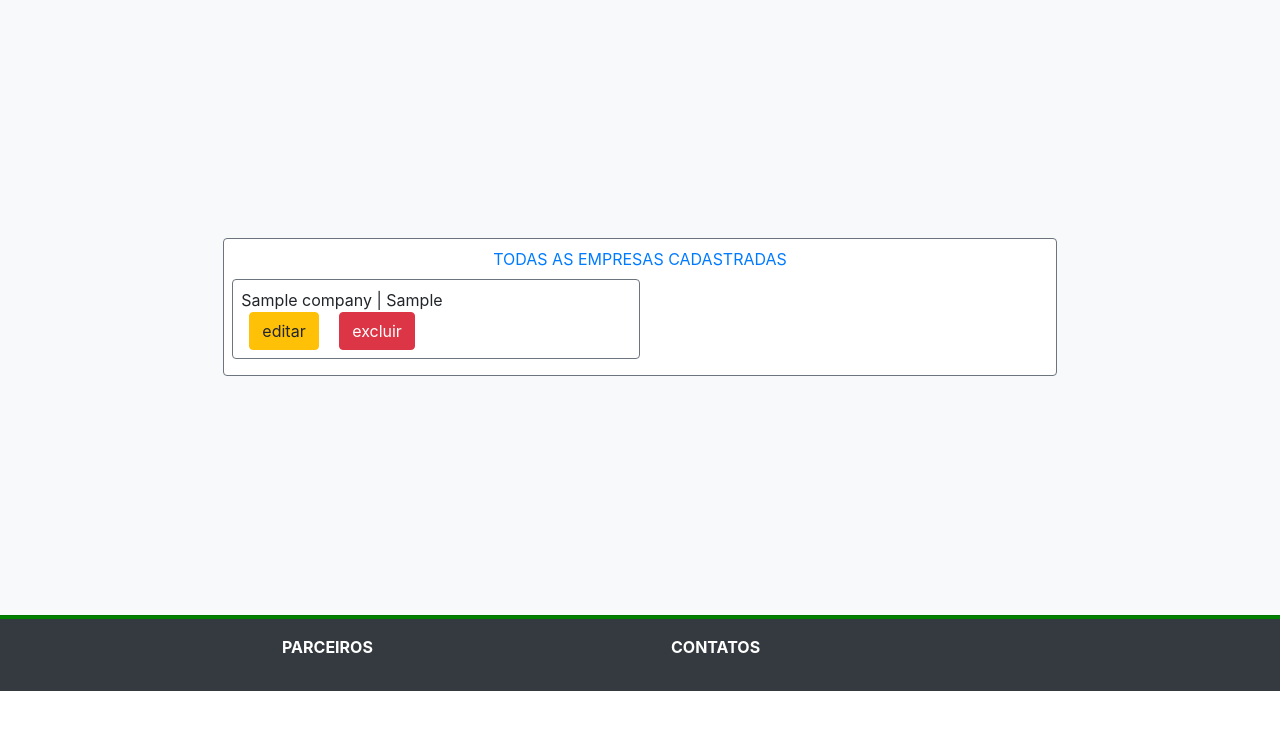
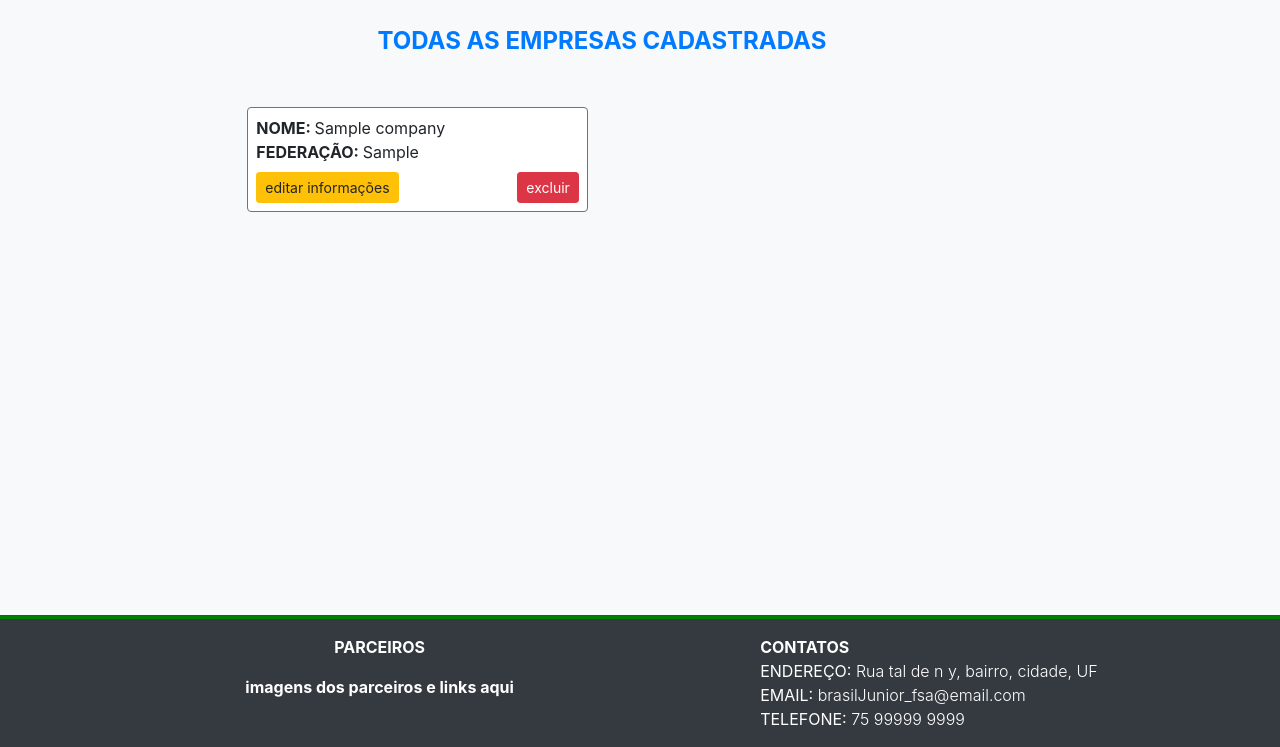
Before and after one commit to AndersonCorreia/EcompJr-Treinamento2019.2, a PHP site: page /views/admin/company/index.php in a window 1280 px wide. Shown: the part 97-844 px from the top of the page. Before the commit the page ends 788 px from the top, so only its background shows below. Run offline with PHP 8.4, Linux system fonts and the light colour scheme; the visitor is signed in with stand-in values (Sample User, id 1); tables that the repository leaves empty hold one stand-in row (values such as "Sample post"); grey boxes are pictures that could not be loaded.

Commit message:
finalizando projeto

```diff
--- a/Treinamento 2019.2/controllers/CompanyController.php
+++ b/Treinamento 2019.2/controllers/CompanyController.php
@@ -45,6 +45,7 @@ class CompanyController{
 
         $DB = Connection::getConnection();
         $query="DELETE FROM companys WHERE id=$id";
+        unset($_SESSION['company']);
         $result = $DB->query($query);
         $DB->commit();
         header("Location: /views/admin/company/index.php", true);
--- a/Treinamento 2019.2/views/_includes/bottom.php
+++ b/Treinamento 2019.2/views/_includes/bottom.php
@@ -1,11 +1,17 @@
 </div>
 <hr class="m-0 p-0 col-12" color="green" style="height: 0.2em;">
 <div class="col-12 bg-dark font-weight-bold row m-0 text-white text-center">
-    <div class="col-md-6 col-12 m-0 p-3">
+    <div class="col-md-7 col-12 m-0 p-3">
         <p class="col-12"> PARCEIROS </p>
+        imagens dos parceiros e links aqui
     </div>
-    <div class="col-md-6 col-12 m-0 p-3 text-left">
-        <p class="col-12"> CONTATOS </p>
+    <div class="col-md-5 col-12 m-0 p-3 text-left">
+        <p class="col-12 m-0 p-0"> CONTATOS </p>
+        <div class="font-weight-light">
+            <span> <b>ENDEREÇO:</b> Rua tal de n y, bairro, cidade, UF</span><br>
+            <span> <b>EMAIL:</b> brasilJunior_fsa@email.com</span><br>
+            <b>TELEFONE:</b> <thel>75 99999 9999</thel><br>
+        </div>
     </div>
 </div>
 <script src="https://code.jquery.com/jquery-3.3.1.slim.min.js" integrity="sha384-q8i/X+965DzO0rT7abK41JStQIAqVgRVzpbzo5smXKp4YfRvH+8abtTE1Pi6jizo" crossorigin="anonymous"></script>
--- a/Treinamento 2019.2/views/_includes/top.php
+++ b/Treinamento 2019.2/views/_includes/top.php
@@ -10,7 +10,9 @@
 <body >
 <div class="container-fluid row m-0 p-0 bg-white" style="height: 12vh;" >
     <div class="col-4 pl-5 p-1 m-0" style="height: 95%;">
-        <img src="https://www.brasiljunior.org.br/static/logo-brasil-junior.png" style="height: 100%;" alt="logo da brasil junior" >
+        <a href="/">
+            <img src="https://www.brasiljunior.org.br/static/logo-brasil-junior.png" style="height: 100%;" alt="logo da brasil junior" >
+        </a>
     </div>
     <div class="col-8 p-2 pr-md-5 m-0">
         <?php
--- a/Treinamento 2019.2/views/admin/company/index.php
+++ b/Treinamento 2019.2/views/admin/company/index.php
@@ -7,30 +7,33 @@
     UserController::verifyLogin();
     include __DIR__."/../../_includes/top.php";
 ?>
-<div class="col-12 m-0 d-flex align-items-center" style="height: 77vh;">
-    <div class="col-11 col-md-8 p-2 mx-auto bg-white border border-secondary rounded">
-        <div class="col-12 text-primary text-center">
-            TODAS AS EMPRESAS CADASTRADAS
+<div class="col-12 m-0" style="height: 77vh;">
+    <div class="col-11 row col-md-8 p-2 mx-auto bg-body">
+        <div class="col-12 col-md-11 mt-2 mb-4 m-0 pr-md-3 p-2 text-center text-primary" style="font-size: 1.5em;">
+            <b>TODAS AS EMPRESAS CADASTRADAS</b>
         </div>
         <?php
             $companys = CompanyController::all();
             foreach ($companys as $company) {
         ?>
-        <div class="col-11 col-md-6 p-2 mx-0 my-2 bg-white border border-secondary rounded">
+        <div class="col-12 col-md-5 p-2 m-3 mx-auto mx-md-3 bg-white border border-secondary rounded">
             <?php
-                echo $company->getName();
-                echo " | ";
-                echo $company->getFederation();
+                echo "<b>NOME: </b>".$company->getName();
                 echo "<br>";
+                echo "<b>FEDERAÇÃO: </b>".$company->getFederation();
+            ?>
+            <div class="col m-0 mt-2 px-0 p-0">
+                <a class="btn btn-warning btn-sm" href="/company/edit/<?php echo $company->getId()?>">
+                    editar informações
+                </a>
+                <a class="btn btn-danger btn-sm float-right" href="/company/delete/<?php echo $company->getId()?>">
+                    excluir
+                </a>
+            </div>
+        </div>
+        <?php
             }
-            ?>
-            <a class="btn btn-warning mx-2" href="/company/edit/<?php echo $company->getId()?>">
-                editar
-            </a>
-            <a class="btn btn-danger mx-2" href="/company/delete/<?php echo $company->getId()?>">
-                excluir
-            </a>
-        </div>
+        ?>
     </div>
 </div>
 <?php  include __DIR__."/../../_includes/bottom.php";
```
Also changed, not shown: Treinamento 2019.2/views/admin/company/create.php (+18 -9 lines), Treinamento 2019.2/views/admin/company/edit.php (+18 -9 lines), Treinamento 2019.2/views/home.php (+8 -8 lines).
